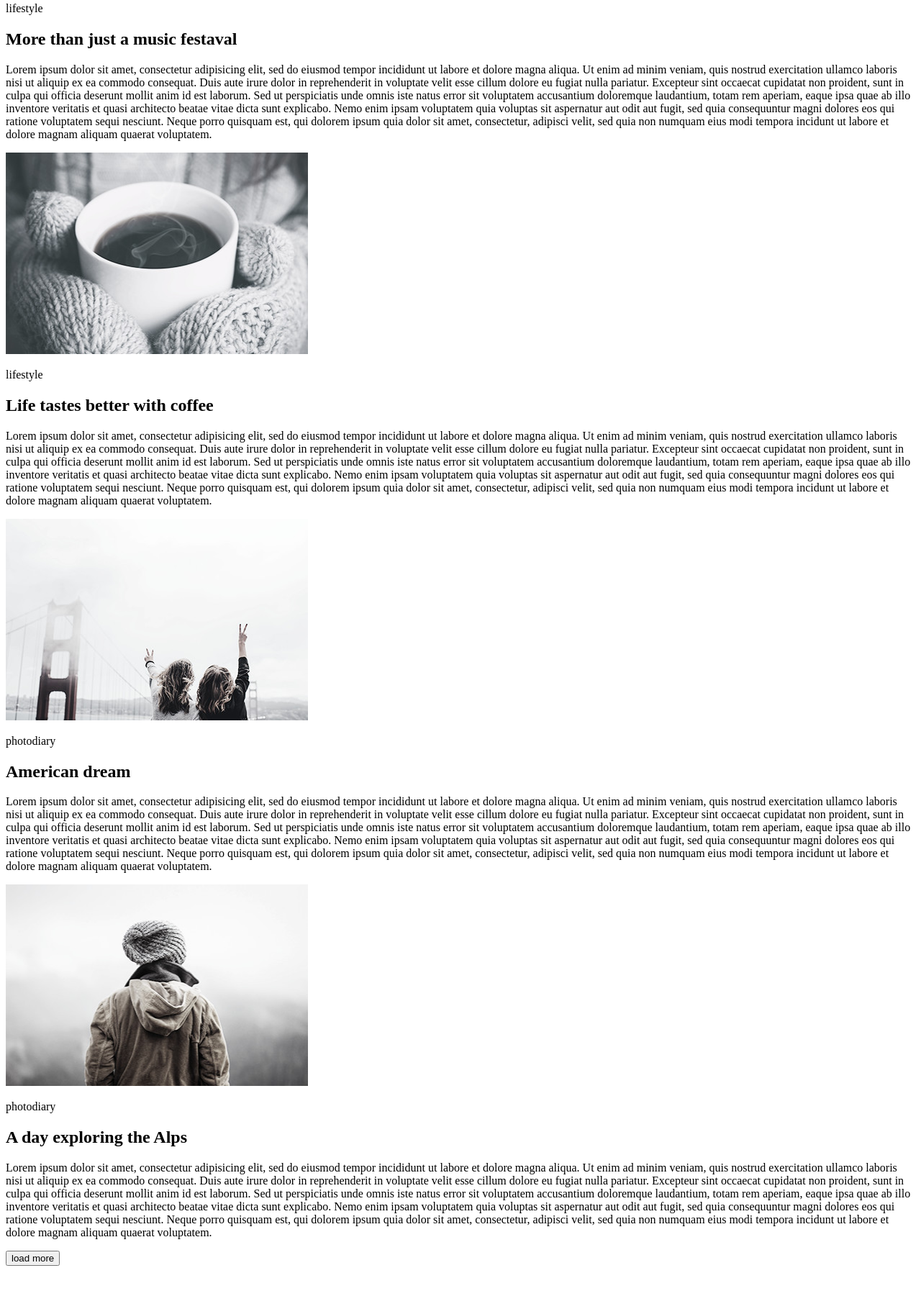
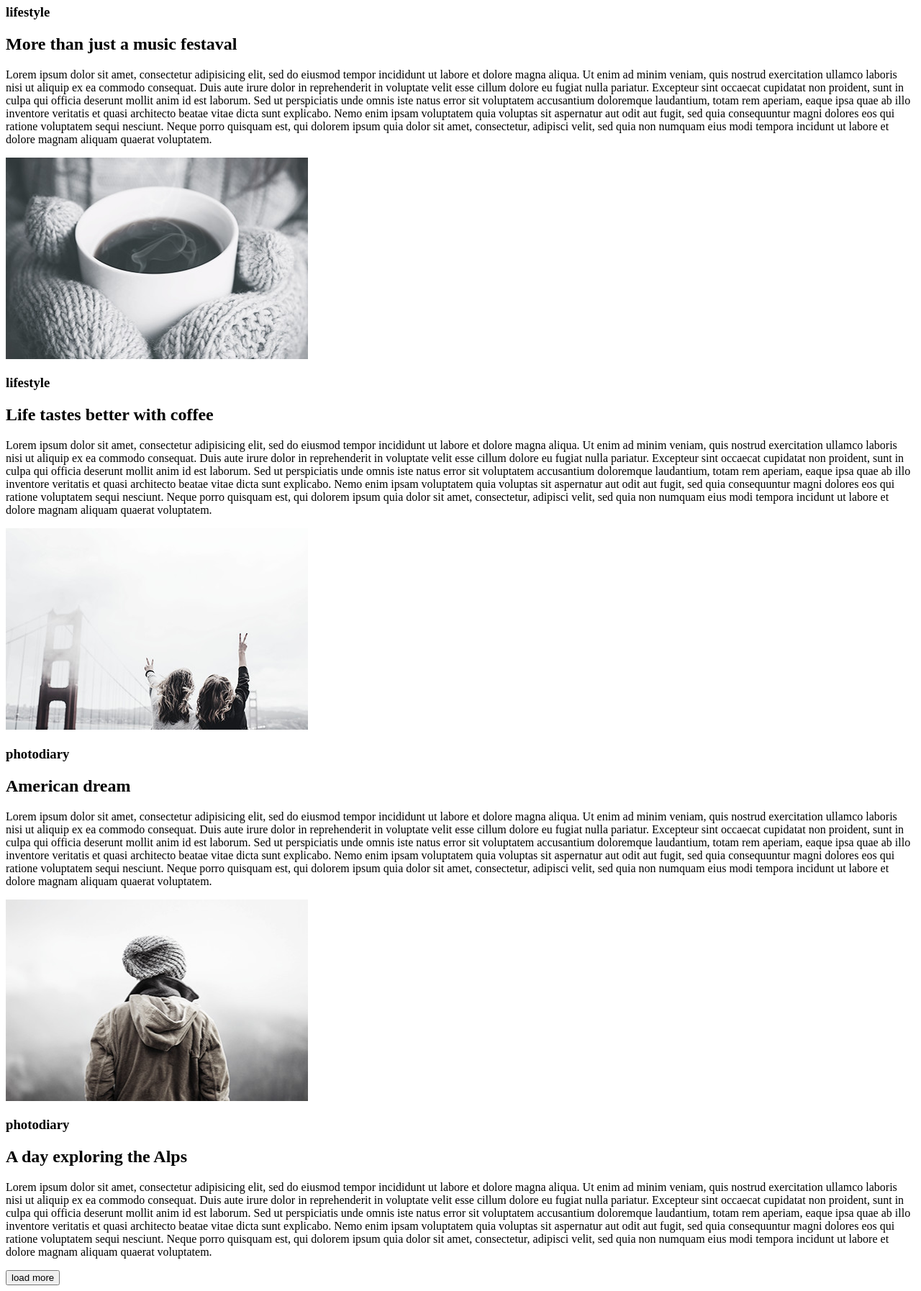
Before and after one commit to IvanFesenko/goit-fe-course, a plain HTML site: page html-css/module-01/index.html in a window 1280 px wide. Shown: the part 401-2195 px from the top of the page at 72% size. Before the commit the page ends 2168 px from the top, so only its background shows below. Drawn offline with Linux system fonts and the light colour scheme.

Commit message:
homework 01-02 ready

```diff
--- a/html-css/module-01/index.html
+++ b/html-css/module-01/index.html
@@ -7,7 +7,7 @@
     <title>homework-01</title>
   </head>
   <body>
-    <header class="main-header">
+    <header>
       <nav>
         <ul>
           <li><a href="#lifestyle_link">lifestyle</a></li>
@@ -17,16 +17,16 @@
         </ul>
       </nav>
     </header>
-    <main class="main-content">
-      <div class="lifestyle-block" id="lifestyle_link">
-        <section class="block-1">
+    <main>
+      <div id="lifestyle_link">
+        <article>
           <img
             src="img/image1.jpg"
             alt="dancing_woman"
             width="420"
             height="280"
           />
-          <p>lifestyle</p>
+          <h3>lifestyle</h3>
           <h2>More than just a music festaval</h2>
           <p>
             Lorem ipsum dolor sit amet, consectetur adipisicing elit, sed do
@@ -46,15 +46,15 @@
             quia non numquam eius modi tempora incidunt ut labore et dolore
             magnam aliquam quaerat voluptatem.
           </p>
-        </section>
-        <section class="block-2">
+        </article>
+        <article>
           <img
             src="img/image2.jpg"
             alt="cup_of_coffee"
             width="420"
             height="280"
           />
-          <p>lifestyle</p>
+          <h3>lifestyle</h3>
           <h2>Life tastes better with coffee</h2>
           <p>
             Lorem ipsum dolor sit amet, consectetur adipisicing elit, sed do
@@ -74,17 +74,17 @@
             quia non numquam eius modi tempora incidunt ut labore et dolore
             magnam aliquam quaerat voluptatem.
           </p>
-        </section>
+        </article>
       </div>
-      <div class="photodiary-block" id="photodiary_link">
-        <section class="block-1">
+      <div id="photodiary_link">
+        <article>
           <img
             src="img/image3.jpg"
             alt="victory_emojie"
             width="420"
             height="280"
           />
-          <p>photodiary</p>
+          <h3>photodiary</h3>
           <h2>American dream</h2>
           <p>
             Lorem ipsum dolor sit amet, consectetur adipisicing elit, sed do
@@ -104,15 +104,15 @@
             quia non numquam eius modi tempora incidunt ut labore et dolore
             magnam aliquam quaerat voluptatem.
           </p>
-        </section>
-        <section class="block-2">
+        </article>
+        <article>
           <img
             src="img/image4.jpg"
             alt="man_looking_forward"
             width="420"
             height="280"
           />
-          <p>photodiary</p>
+          <h3>photodiary</h3>
           <h2>A day exploring the Alps</h2>
           <p>
             Lorem ipsum dolor sit amet, consectetur adipisicing elit, sed do
@@ -132,11 +132,9 @@
             quia non numquam eius modi tempora incidunt ut labore et dolore
             magnam aliquam quaerat voluptatem.
           </p>
-        </section>
+        </article>
       </div>
-      <div class="button-more">
-        <button>load more</button>
-      </div>
+      <button>load more</button>
     </main>
   </body>
 </html>
```
